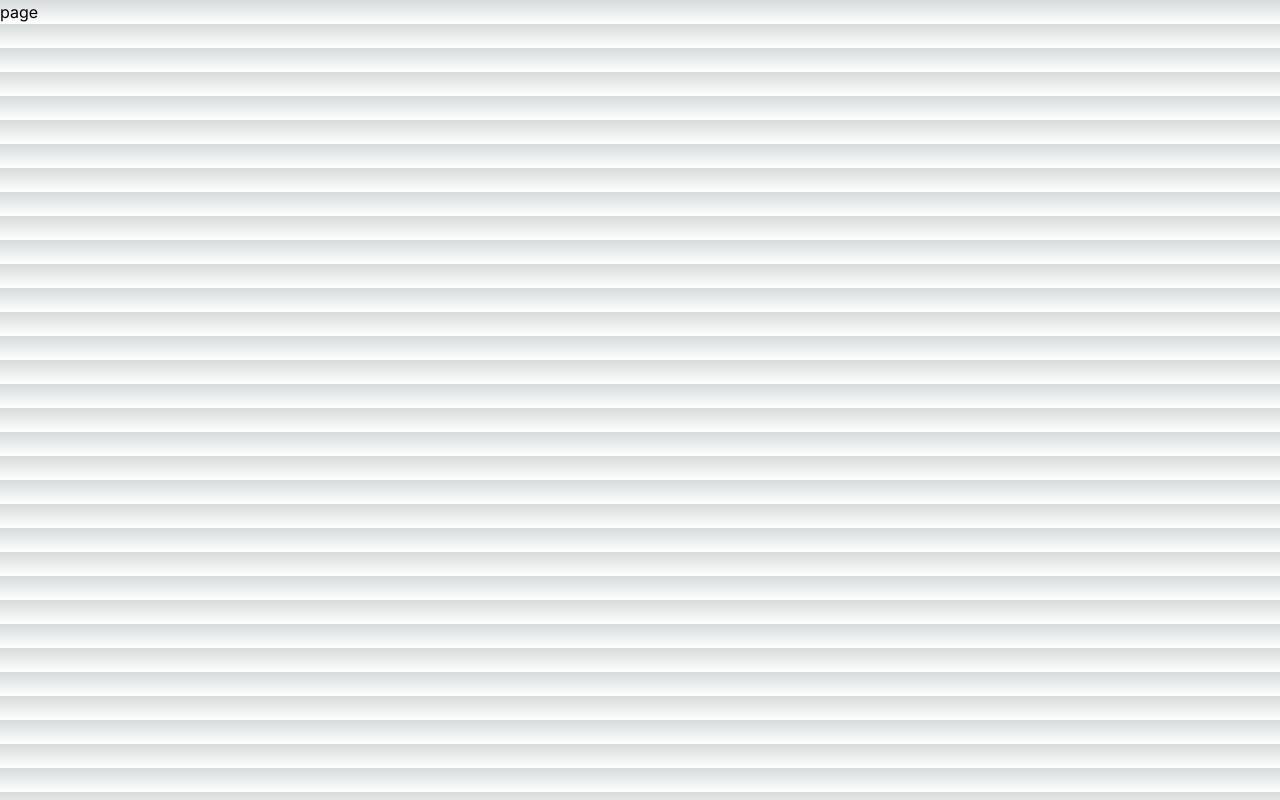
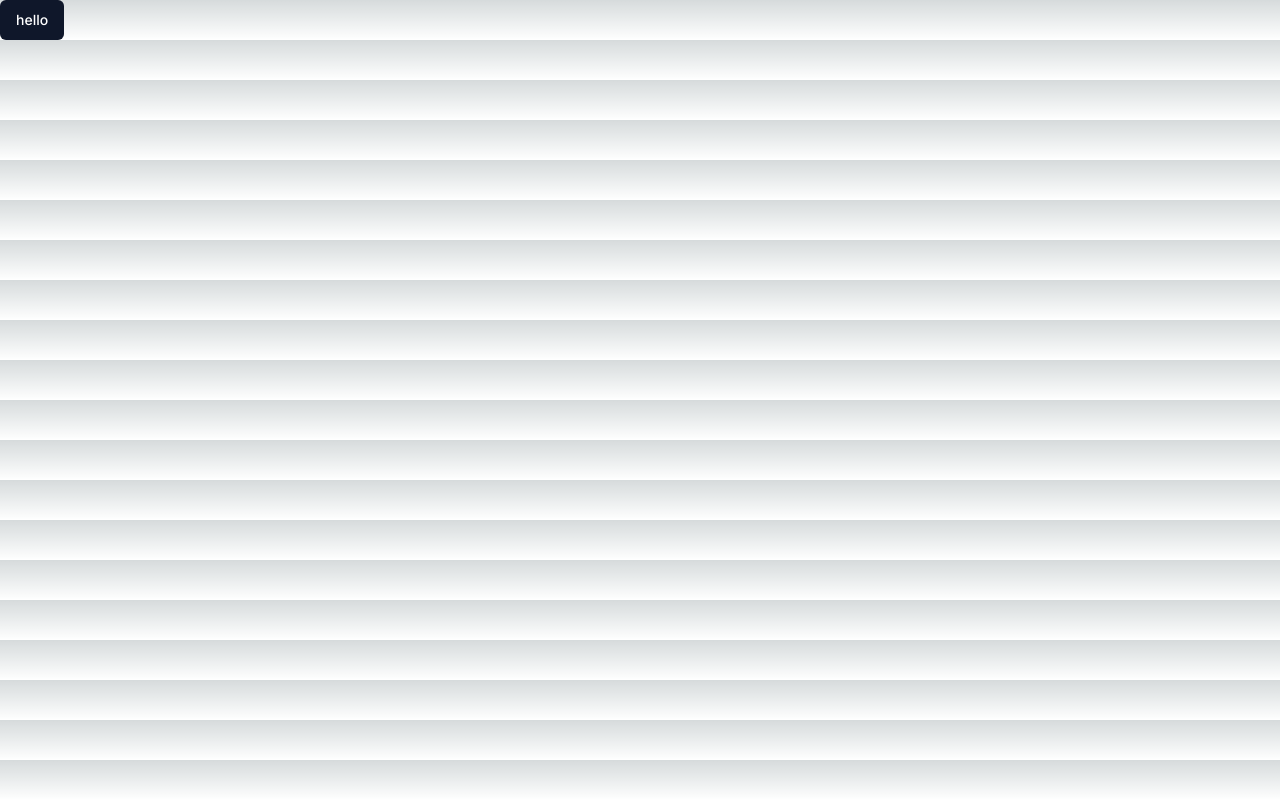
Before and after one commit to SankaranarayananA/chat-app, a Next.js app: page /dashboard in a window 1280 px wide. Built offline with nearby package versions, Linux system fonts and the light colour scheme.

Commit message:
db integration

```diff
--- a/package.json
+++ b/package.json
@@ -12,14 +12,19 @@
     "@types/node": "20.4.5",
     "@types/react": "18.2.17",
     "@types/react-dom": "18.2.7",
+    "@upstash/redis": "^1.22.0",
     "autoprefixer": "10.4.14",
     "class-variance-authority": "^0.7.0",
+    "clsx": "^2.0.0",
     "eslint": "8.46.0",
     "eslint-config-next": "13.4.12",
+    "lucide-react": "^0.263.1",
     "next": "13.4.12",
+    "next-auth": "^4.22.3",
     "postcss": "8.4.27",
     "react": "18.2.0",
     "react-dom": "18.2.0",
+    "tailwind-merge": "^1.14.0",
     "tailwindcss": "3.3.3",
     "typescript": "5.1.6"
   }
--- a/src/app/dashboard/page.tsx
+++ b/src/app/dashboard/page.tsx
@@ -1,9 +1,10 @@
+import Button from "@/components/ui/Button";
 import { FC } from "react";
 
 interface PageProps {}
 
 const page: FC<PageProps> = () => {
-  return <div>page</div>;
+  return <Button>hello</Button>;
 };
 
 export default page;
--- a/src/app/page.tsx
+++ b/src/app/page.tsx
@@ -1,3 +1,6 @@
-export default function Home() {
+import { db } from "@/lib/db";
+
+export default async function Home() {
+  await db.set("test", "test");
   return <div className="text-red-500">Hello World </div>;
 }
--- a/src/components/ui/Button.tsx
+++ b/src/components/ui/Button.tsx
@@ -1,20 +1,53 @@
-import { cva } from "class-variance-authority";
-import { FC } from "react";
-
-interface ButtonProps {}
+import { cn } from "@/lib/utils";
+import { VariantProps, cva } from "class-variance-authority";
+import { Loader2 } from "lucide-react";
+import { ButtonHTMLAttributes, FC } from "react";
 
 const buttonVariants = cva(
   "active:scale-95 inline-flex items-center justify-center rounded-md text-sm font-medium transition-color focus:outlin-none focus:ring-2 focus:ring-offset-2 disabled:opacity-50 disabled:pointer-events-none",
- {
+  {
     variants: {
+      variant: {
         default: "bg-slate-900 text-white hover:bg-slate-800",
-        ghost: "bg-transparent hover:text-slate-900 hover:bg-slate-200"
-    }
- }
+        ghost: "bg-transparent hover:text-slate-900 hover:bg-slate-200",
+      },
+      size: {
+        default: "h-10 px-4 py-2",
+        sm: "h-9 px-3 py-1",
+        lg: "h-11 px-5 py-3",
+      },
+    },
+    defaultVariants: {
+      variant: "default",
+      size: "default",
+    },
+  }
 );
 
-const Button: FC<ButtonProps> = ({}) => {
-  return (<div>Button</div>);
+export interface ButtonProps
+  extends ButtonHTMLAttributes<HTMLButtonElement>,
+    VariantProps<typeof buttonVariants> {
+  isLoading?: boolean;
+}
+
+const Button: FC<ButtonProps> = ({
+  className,
+  children,
+  variant,
+  isLoading,
+  size,
+  ...props
+}) => {
+  return (
+    <button
+      className={cn(buttonVariants({ variant, size, className }))}
+      disabled={isLoading}
+      {...props}
+    >
+      {isLoading ? <Loader2 className="mr-2 h-4 w-4 animate-spin" /> : null}
+      {children}
+    </button>
+  );
 };
 
 export default Button;
--- /dev/null
+++ b/src/lib/db.ts
@@ -0,0 +1,6 @@
+import {Redis} from "@upstash/redis";
+
+export const db = new Redis({
+    url: process.env.UPSTASH_REDIS_REST_URL,
+    token: process.env.UPSTASH_REDIS_REST_TOKEN,
+});
--- /dev/null
+++ b/src/lib/utils.ts
@@ -0,0 +1,6 @@
+import { ClassValue,clsx } from "clsx";
+import { twMerge } from "tailwind-merge";
+
+export function cn(...inputs: ClassValue[]){
+    return twMerge(clsx(inputs));
+}
--- /dev/null
+++ b/src/pages/api/auth/[...nextauth].ts
@@ -0,0 +1,4 @@
+import NextAuth from "next-auth/next";
+
+
+export default NextAuth(authOptions)
```
Also changed, not shown: 1 other file (tests, documents, lock files or other folders).
